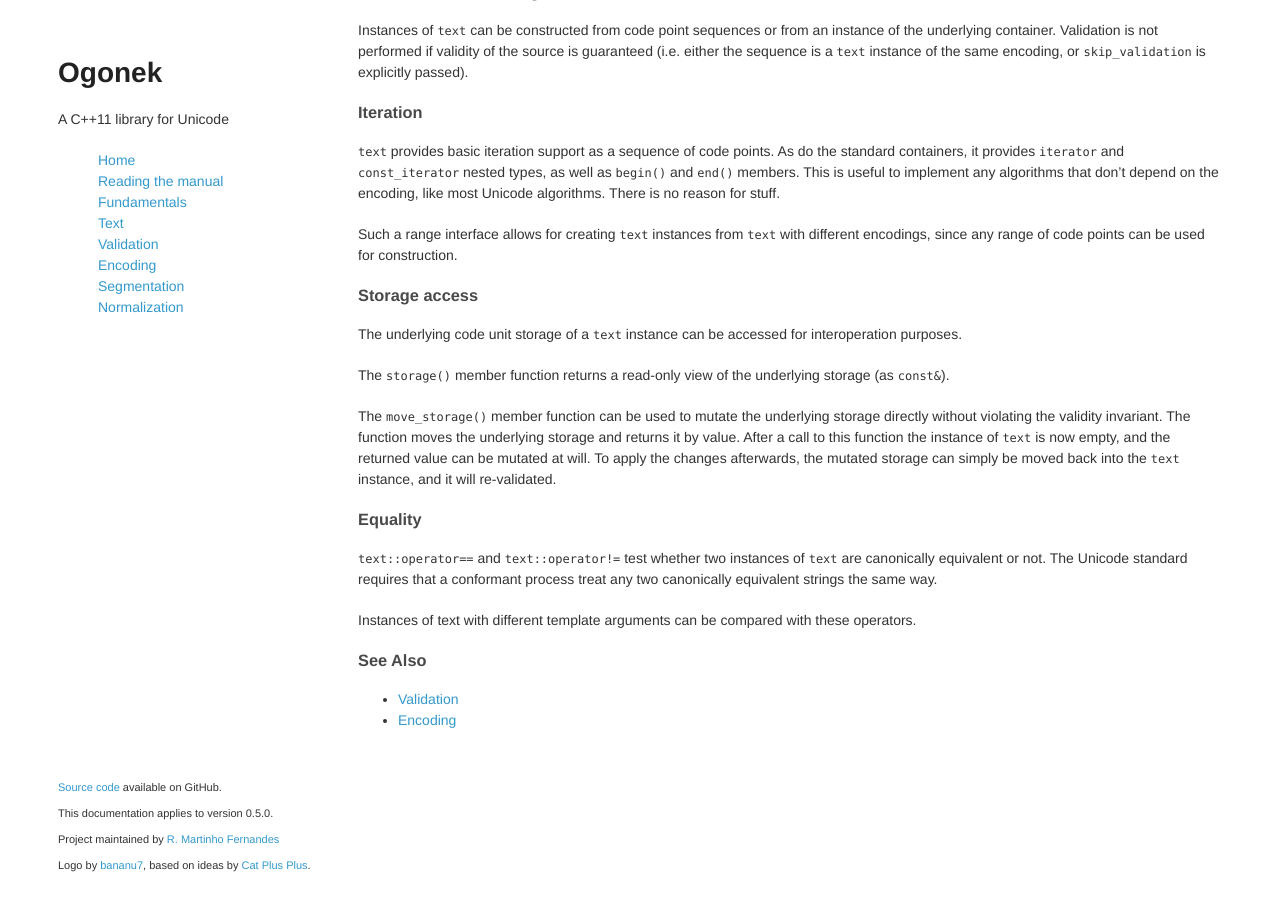
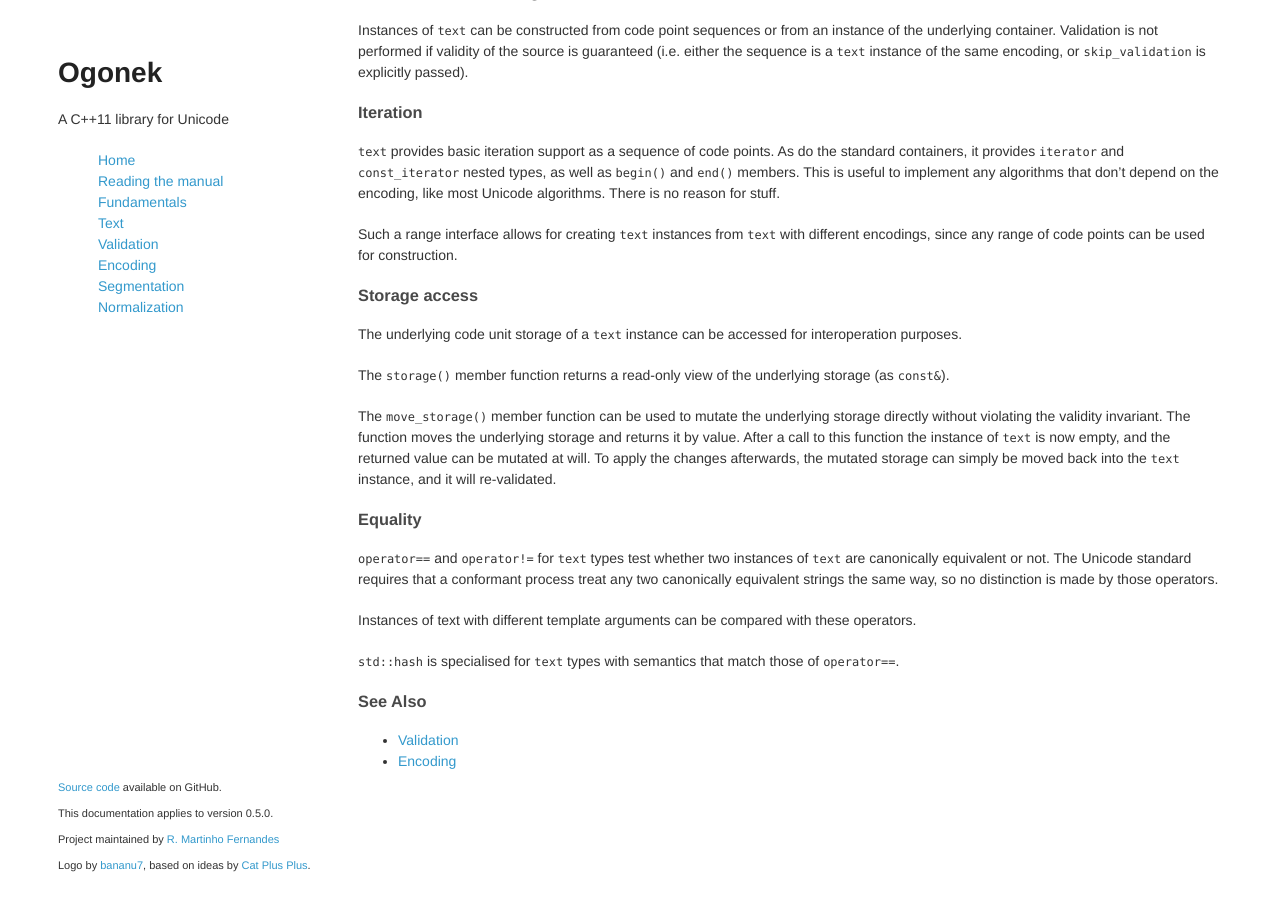
Before and after one commit to libogonek/ogonek, a Jekyll site: the page built from text.markdown, in a window 1280 px wide and 900 px high, scrolled down 1305 px. Built offline with Jekyll 4.4.1, drawn with Linux system fonts in a browser that asks for light colours.

Commit message:
Added notice to text docs about hash

```diff
--- a/text.markdown
+++ b/text.markdown
@@ -112,12 +112,16 @@ moved back into the `text` instance, and it will re-validated.
 
 ### Equality
 
-`text::operator==` and `text::operator!=` test whether two instances of `text`
-are canonically equivalent or not. The Unicode standard requires that a
-conformant process treat any two canonically equivalent strings the same way.
+`operator==` and `operator!=` for `text` types test whether two instances of
+`text` are canonically equivalent or not. The Unicode standard requires that a
+conformant process treat any two canonically equivalent strings the same way,
+so no distinction is made by those operators.
 
 Instances of text with different template arguments can be compared with these
 operators.
+
+`std::hash` is specialised for `text` types with semantics that match those of
+`operator==`.
 
 ### See Also
 
```
